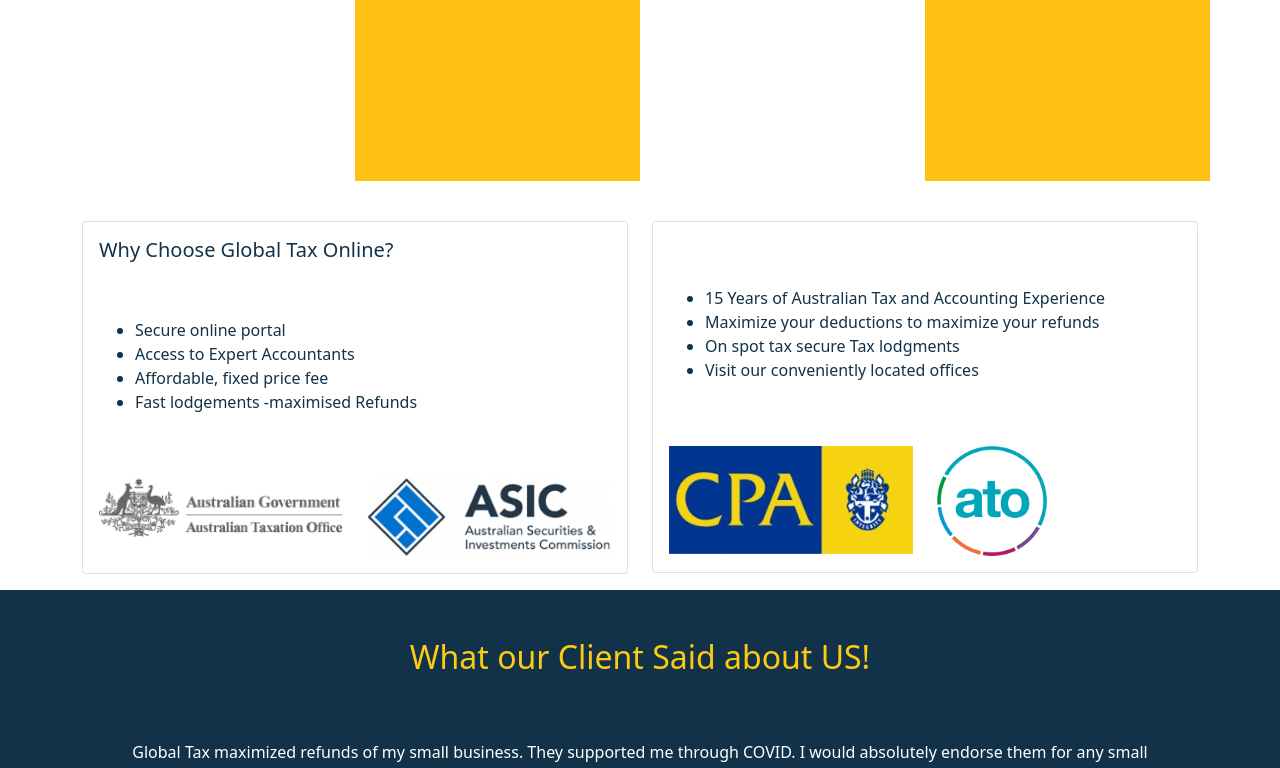
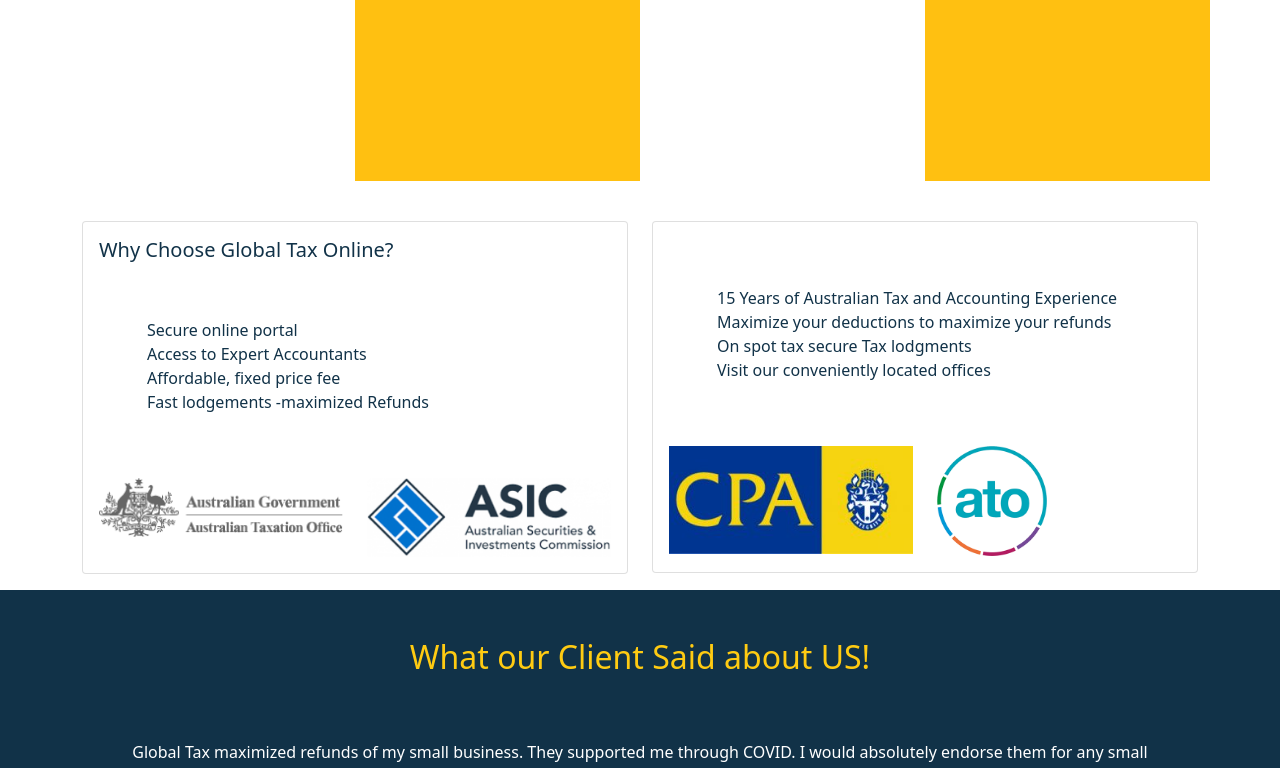
Before and after one commit to RayhanKabir29/fintech, a React (Create React App) app: page / in a window 1280 px wide. Shown: the part 2621-3389 px from the top of the page. Built offline with nearby package versions, Linux system fonts and the light colour scheme.

Commit message:
warning solved

```diff
--- a/src/DetailsCalc/DetailCalc.css
+++ b/src/DetailsCalc/DetailCalc.css
@@ -1,3 +1,6 @@
 .accordian-data {
   margin-left: 27px;
 }
+li{
+  list-style: none;
+}
--- a/src/DetailsCalc/DetailsCalc.js
+++ b/src/DetailsCalc/DetailsCalc.js
@@ -39,11 +39,13 @@
 
   const [optionCheck, setOptionCheck] = useState([
     {
+      id: "1",
       label: "Includes Superannuation",
       isChecked: false,
       value: "superannuation",
     },
     {
+      id: "2",
       label: "Student loan",
       isChecked: false,
       value: "student-loan",
@@ -133,6 +135,7 @@
           <Col md={6} sm={12}>
             <p>Options</p>
             {optionCheck.map((option, index) => (
+              <li key={option.id}>
                 <div className="form-check">
                   <input
                     className="form-check-input"
@@ -143,10 +146,9 @@
                     }
                     defaultChecked={option.isChecked}
                   />
-                <label className="form-check-label">
-                  {option.label}
-                </label>
+                  <label className="form-check-label">{option.label}</label>
                 </div>
+              </li>
             ))}
           </Col>
         </Row>
--- a/src/Pages/About/About.js
+++ b/src/Pages/About/About.js
@@ -1,22 +1,29 @@
-import React from 'react';
-import { Card, Col, Container, Row,Button } from 'react-bootstrap';
-import './About.css';
+import React from "react";
+import { Card, Col, Container, Row, Button } from "react-bootstrap";
+import "./About.css";
 
 const About = () => {
   return (
     <div>
       <Container className="my-5">
         <Row>
-                    <Col xs={12} md={6} className= "text-center text-sm-left" >
+          <Col xs={12} md={6} className="text-center text-sm-left">
             <div className="about-section-header">
               <h1>
-                            <span style={{color:'#ffc412'}}>F</span>inancial<br/>Advices for <br/>Success
+                <span style={{ color: "#ffc412" }}>F</span>inancial
+                <br />
+                Advices for <br />
+                Success
               </h1>
               <p>Welcome To GTAX</p>
             </div>
             <div className="about-section-info ">
               <p>
-                            It's not just about your money, it's about your life. Finvision professionals understand how complex your life and financial situation can be, and we're here to help. Our team of certified financial planners can help you get the right information so you can make the best decisions.
+                It's not just about your money, it's about your life. Finvision
+                professionals understand how complex your life and financial
+                situation can be, and we're here to help. Our team of certified
+                financial planners can help you get the right information so you
+                can make the best decisions.
               </p>
             </div>
           </Col>
@@ -44,21 +51,20 @@
                 </Card>
               </Col>
             </Row>
-                        <Row >
+            <Row>
               <Col xs={12} md={6} className="mb-3">
                 <Card className="h-100">
                   <Card.Img variant="top" src="" />
                   <Card.Body>
                     <Card.Title>Retirement Planing</Card.Title>
-
                   </Card.Body>
                 </Card>
               </Col>
               <Col xs={12} md={6} className="mb-3">
-                                <Card className="h-100" >
+                <Card className="h-100">
                   <Card.Img variant="top" src="" />
                   <Card.Body>
-                                        <Card.Title>Devorce Planing</Card.Title>
+                    <Card.Title>Divorce Planing</Card.Title>
                   </Card.Body>
                 </Card>
               </Col>
--- a/src/Pages/Choose/Choose.js
+++ b/src/Pages/Choose/Choose.js
@@ -16,12 +16,14 @@
                 <Card.Title>Why Choose Global Tax Online?</Card.Title>
                 <Card.Text>
                   <Row>
+                    <span>
                       <ul className="p-5">
                         <li>Secure online portal</li>
                         <li>Access to Expert Accountants</li>
                         <li>Affordable, fixed price fee</li>
-                      <li>Fast lodgements -maximised Refunds</li>
+                        <li>Fast lodgements -maximized Refunds</li>
                       </ul>
+                    </span>
                   </Row>
                   <Row>
                     <Col sm={6} md={6}>
@@ -40,14 +42,18 @@
               <Card.Body>
                 <Card.Text>
                   <Row>
+                    <span>
                       <ul className="p-5">
                         <li>
                           15 Years of Australian Tax and Accounting Experience
                         </li>
-                      <li>Maximize your deductions to maximize your refunds</li>
+                        <li>
+                          Maximize your deductions to maximize your refunds
+                        </li>
                         <li>On spot tax secure Tax lodgments</li>
                         <li>Visit our conveniently located offices</li>
                       </ul>
+                    </span>
                   </Row>
                   <Row>
                     <Col sm={6} md={6}>
--- a/src/Pages/NewsLettet/NewsLetter.js
+++ b/src/Pages/NewsLettet/NewsLetter.js
@@ -1,17 +1,17 @@
-import React from 'react';
-import { Col, Container, Row } from 'react-bootstrap';
-import  './NewsLetter.css';
+import React from "react";
+import { Col, Container, Row } from "react-bootstrap";
+import "./NewsLetter.css";
 
 const NewsLetter = () => {
   return (
-        <div>
+    <>
       <div className="newsletter-section">
         <Container>
           <Row>
             <Col xs={12} md={6}>
               <div className="newsletter-heading">
                 <h1>Newsletter</h1>
-                                <h6 style={{letterSpacing:'10px'}}>SUBSCRIBE</h6>
+                <h6 style={{ letterSpacing: "10px" }}>SUBSCRIBE</h6>
               </div>
             </Col>
             <Col xs={12} md={6}>
@@ -22,7 +22,7 @@
           </Row>
         </Container>
       </div>
-        </div>
+    </>
   );
 };
 
--- a/src/Pages/TaxCalculator/TaxCalculator.js
+++ b/src/Pages/TaxCalculator/TaxCalculator.js
@@ -366,7 +366,7 @@
               <div className="income-form">
                 <form onSubmit={(e) => handleFormSubmit(e)}>
                   <div className="salary">
-                    <label>Your Salary: </label>${" "}
+                    <label>Your Salary: </label>
                     <input
                       type="number"
                       name="salaryInput"
```
Lines whose indentation alone changed are shown as unchanged.
